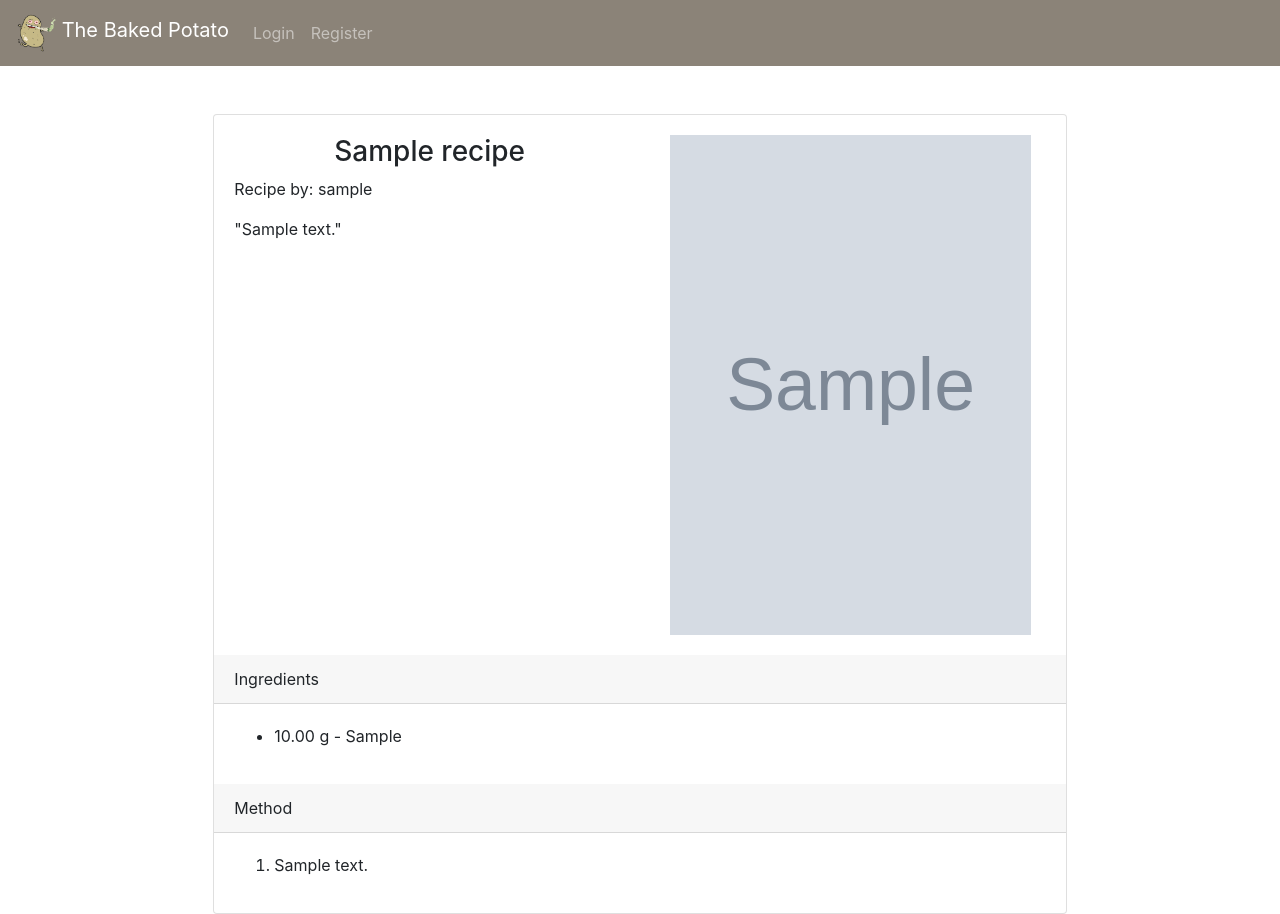
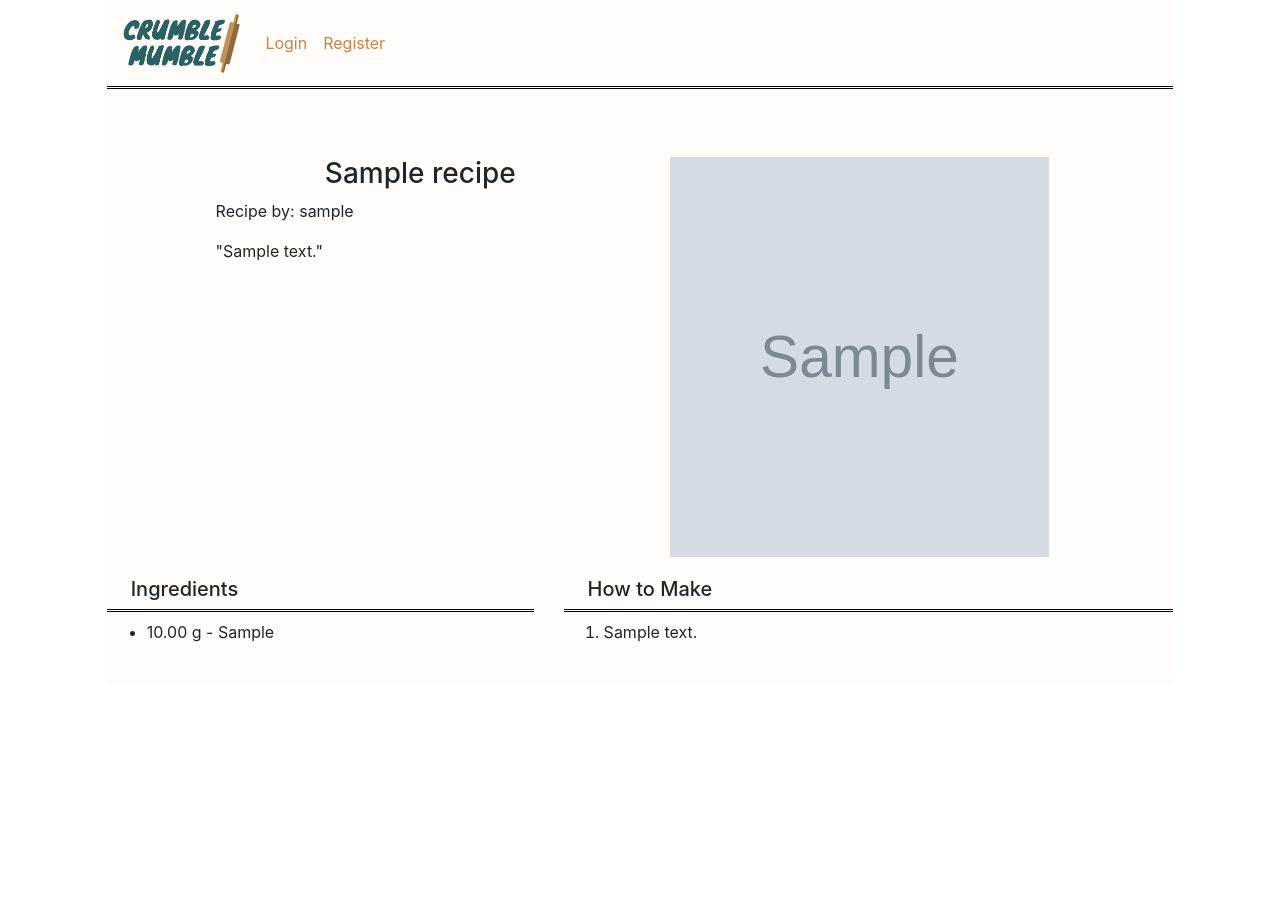
Before and after one commit to sarah-am/crumble_mumble, a Django app: a page that uses recipes/templates/base.html in a window 1280 px wide. After the commit the page ends 642 px from the top, so only its background shows below. Run offline with Django 3.2, Linux system fonts and the light colour scheme; tables that the repository leaves empty hold one stand-in row (values such as "Sample post"); grey boxes marked "Sample" are stand-in pictures; some libraries are stand-ins or nearby versions.

Commit message:
changed design from baked potato to crumble mumble

```diff
--- a/recipes/models.py
+++ b/recipes/models.py
@@ -41,7 +41,7 @@
 
 	amount = models.DecimalField(max_digits=10, decimal_places=2)
 	measure = models.CharField(max_length=20, choices=MEASURES)
-	recipe = models.ForeignKey(Recipe, on_delete=models.CASCADE, related_name="measurements")
+	recipe = models.ForeignKey(Recipe, on_delete=models.CASCADE, related_name="ingredients")
 	ingredient = models.CharField(max_length=120)
 
 
--- a/recipes/static/css/colors.css
+++ b/recipes/static/css/colors.css
@@ -1,5 +1,5 @@
 .beige-background {
-	background-color: #8b8378
+	background-color: #fffcf9
 }
 
 .pink-background {
@@ -10,6 +10,20 @@
 	color: #8b8378
 }
 
-.pink-text {
-	color: rgb(241, 156, 154)
+.green-text {
+	color: #2c6163
 }
+
+.peru-text{
+	color: #C4844A
+}
+
+.nav-link{
+	color: #C4844A
+}
+
+.navbar-border {
+	border-bottom: black;
+    border-bottom-width: 3px;
+    border-bottom-style: double;
+}
--- a/recipes/static/css/general.css
+++ b/recipes/static/css/general.css
@@ -7,7 +7,7 @@
 }
 
 .image-lg {
-	height: 500px
+	height: 400px
 }
 
 .btn-outline-beige{
@@ -29,8 +29,8 @@
 
  .btn-outline-pink{
 	background-color: #FFF;
-	color:rgb(241, 156, 154);
-	border-color: rgb(241, 156, 154);
+	color:#2c6163;
+	border-color: #2c6163;
 	border-width: 3px;
 }
 
@@ -39,9 +39,9 @@
 .btn-outline-pink:active,
 .btn-outline-pink.active,
 .open .dropdown-toggle.btn-outline-pink {
-	background-color: #8b8378;
+	background-color: #2c6163;
 	color:#FFF;
-	border-color: #8b8378;
+	border-color: #2c6163;
  }
 
  .d-inherit{
--- a/recipes/templates/base.html
+++ b/recipes/templates/base.html
@@ -22,9 +22,10 @@
   crossorigin="anonymous"></script>
 
 </head>
-<body >
+<body style="background-color: white">
 
-<div class="content">
+
+<div class="content col-lg-10 col-md-10 col-sm-12 mx-auto p-0 beige-background">
 	{% include 'navbar.html' %}
 
     {% block content %}
--- a/recipes/templates/navbar.html
+++ b/recipes/templates/navbar.html
@@ -1,9 +1,8 @@
 {% load static %}
-<nav class="navbar navbar-expand-lg navbar-dark mb-5 beige-background">
+<nav class="navbar navbar-expand-lg mb-5 beige-background navbar-border">
 
   <a class="navbar-brand" href="{% url 'recipes-list' %}">
-      <img src="{% static 'logo.png' %}" width=40" height="40" class="d-inline-block align-top" alt="hiuhiu">
-      <span style="vertical-align: middle;">The Baked Potato</span>
+      <img src="{% static 'logo.png' %}"  height="60" class="d-inline-block align-top" alt="logo">
   </a>
 
   <button class="navbar-toggler" type="button" data-toggle="collapse" data-target="#navbarSupportedContent" aria-controls="navbarSupportedContent" aria-expanded="false" aria-label="Toggle navigation">
@@ -18,14 +17,14 @@
             <a class="nav-link" href="{% url 'my-recipes-list' %}">my recipes</a>
           </li>
           <li class="nav-item">
-            <a class="nav-link" href="{% url 'logout' %}">Logout</a>
+            <a class="nav-link green-text" href="{% url 'logout' %}">Logout</a>
           </li>
         {% else %}
           <li class="nav-item">
-            <a class="nav-link" href="{% url 'login' %}">Login</a>
+            <a class="nav-link green-text" href="{% url 'login' %}">Login</a>
           </li>
           <li class="nav-item">
-            <a class="nav-link" href="{% url 'register' %}">Register</a>
+            <a class="nav-link green-text" href="{% url 'register' %}">Register</a>
           </li>
         {% endif %}
       </li>
--- a/recipes/templates/recipe_details.html
+++ b/recipes/templates/recipe_details.html
@@ -4,9 +4,9 @@
 {% endblock title %}
 
 {% block content %}
-	<div class="card col-lg-8 col-sm-11 m-auto p-0">
+	<div class=" m-auto p-0">
 
-		<div class="card-body">
+		<div class="card-body col-lg-10 col-sm-11 m-auto">
 			<div class="row">
 				<div class="col-lg-6 col-sm-11">
 					<h3 class="text-center">{{recipe.name}}</h3>
@@ -19,26 +19,24 @@
 			</div>
 		</div>
 
-		<div class="card-header">
-		    Ingredients
-		</div>
-		<div class="card-body">
+		<div class="row">
+			<div class="col-lg-5">
+				<h5 class="navbar-border pb-2 pl-4">Ingredients</h5>
 				<ul>
-			{% for measurement in recipe.measurements.all %}
-				 <li>{{measurement.amount}} {{measurement.measure}} - {{measurement.ingredient}}</li>
+				{% for ingredient in recipe.ingredients.all %}
+					 <li>{{ingredient.amount}} {{ingredient.measure}} - {{ingredient.ingredient}}</li>
 				{% endfor %}
 				</ul>
 			</div>
-		<div class="card-header">
-		    Method
-		</div>
-		<div class="card-body">
-			<ol>
+			<div class="col-lg-7">
+			    <h5 class="navbar-border pb-2 pl-4">How to Make</h5>
+			    <ol class="pr-4 text-justify">
 				{% for instruction in recipe.instructions.all %}
 					 <li>{{instruction.description}}</li>
+					 <br>
 				{% endfor %}
 				</ol>
 			</div>
-
+		</div>
 	</div>
 {% endblock content %}
```
Also changed, not shown: recipes/templates/my_recipes_list.html (+10 -8 lines), recipes/templates/recipes_list.html (+10 -8 lines), media/201011-xl-maple-apple-upside-down-cake.jpg (added), media/IMG_0235-1440x2160.jpg (added), recipes/static/logo.png, 1 other file. Lines whose indentation alone changed are shown as unchanged.
